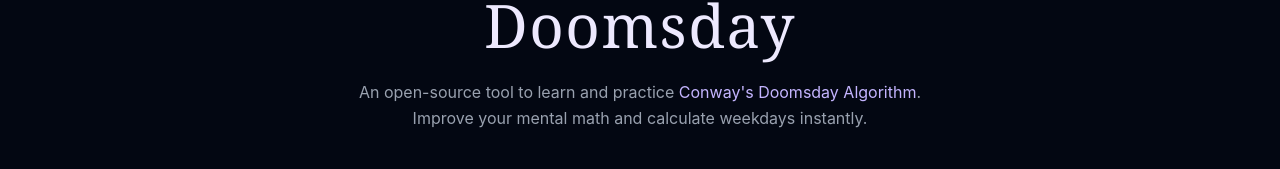
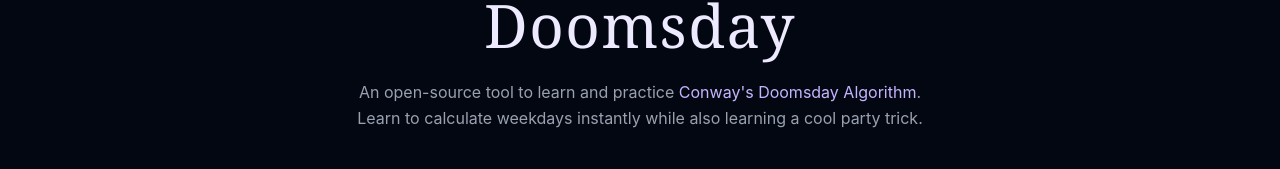
Before and after one commit to Vorsteh/doomsday, a React (Vite) app: page / in a window 1280 px wide. Shown: the part 327-496 px from the top of the page. Built offline with nearby package versions, Linux system fonts and the light colour scheme.

Commit message:
Another quick fix

```diff
--- a/src/pages/HomePage.tsx
+++ b/src/pages/HomePage.tsx
@@ -16,7 +16,7 @@ export default function HomePage() {
         <span className="text-violet-300">
           Conway's Doomsday Algorithm
         </span>.
-        Improve your mental math and calculate weekdays instantly.
+        Learn to calculate weekdays instantly while also learning a cool party trick.
       </p>
 
       <div className="flex flex-col sm:flex-row gap-4">
```
